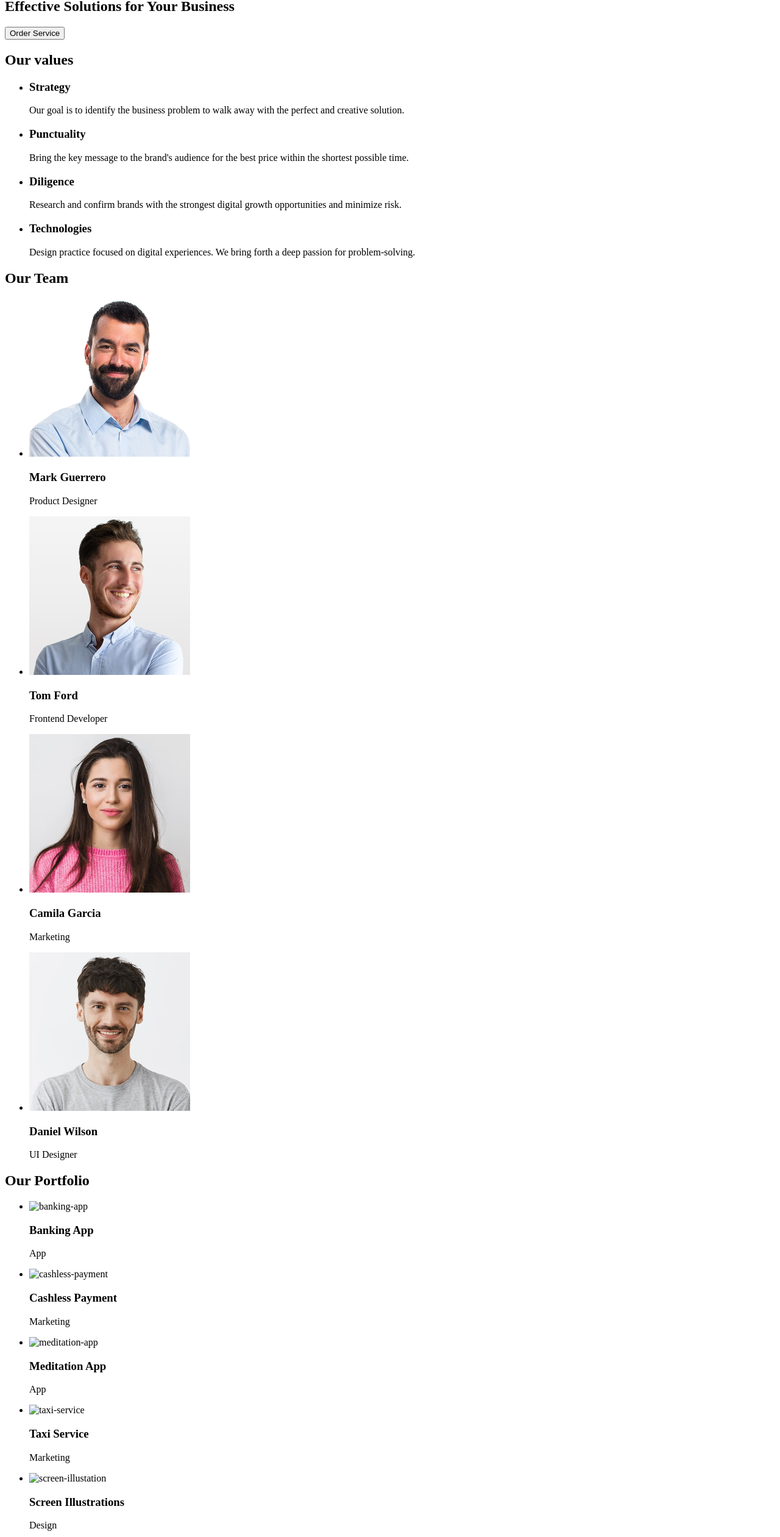
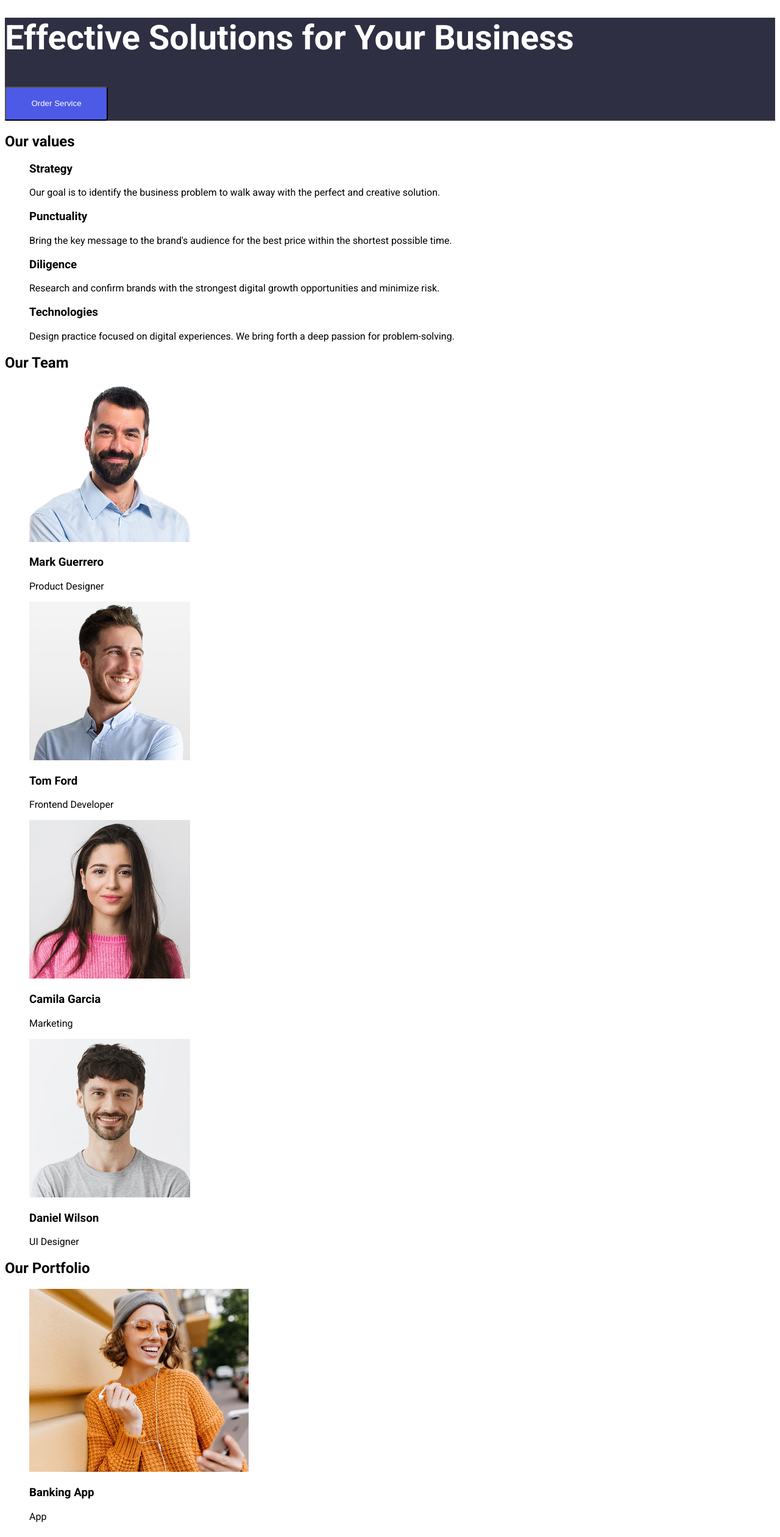
Before and after one commit to huzovskyi/goit-markup-hw-02, a plain HTML site: page index.html in a window 1280 px wide. Shown: the part 171-2692 px from the top of the page at 61% size. Drawn offline with Linux system fonts and the light colour scheme.

Commit message:
css-added

```diff
--- a/css/styles.css
+++ b/css/styles.css
@@ -0,0 +1,12 @@
+body {font-family: Roboto,
+    sans-serif;}
+.hdr {background-color: #FFFFFF;}
+.main-page {background-color: #2E2F42;}
+.page-title {
+    color: #FFFFFF;
+    font-size: 56px;
+    font-weight: bold;
+    letter-spacing: 2%;}
+ul {list-style-type: none;}
+button {width: 169px; height: 56px;
+        background-color: #4D5AE5; color: #FFFFFF;border-radius: 4px;}
--- a/index.html
+++ b/index.html
@@ -3,10 +3,15 @@
 <head>
     <meta charset="UTF-8">
     <meta name="viewport" content="width=device-width, initial-scale=1.0">
+    <link rel="preconnect" href="https://fonts.googleapis.com">
+    <link rel="preconnect" href="https://fonts.gstatic.com" crossorigin>
+    <link href="https://fonts.googleapis.com/css2?family=Roboto:ital,wght@0,100..900;1,100..900&display=swap"
+        rel="stylesheet">
+    <link rel="stylesheet" href="./css/styles.css" />
     <title>Document</title>
 </head>
 <body>
-    <header>
+    <header class="hdr">
         <nav>
           <a href="./index.html">WebStudio</a>
             <Ul>
@@ -23,8 +28,8 @@
         </address>
     </header>
     <Main>
-      <section> <H1>Effective Solutions for Your Business</H1>
-        <button type="button">Order Service</button>
+      <section class="main-page"> <H1 class="page-title">Effective Solutions for Your Business</H1>
+        <button type="button" class="btn">Order Service</button>
       </section>
      <section> <h2>Our values</h2>
      <ul>
@@ -72,32 +77,32 @@
         <h2>Our Portfolio</h2>
         <ul>
             <li>
-                <img src="" alt="banking-app">
+                <img src="./images/prtf1.jpg" alt="banking-app" width="360" height="300">
                 <h3>Banking App</h3>
                 <p>App</p>
             </li>
             <li>
-                <img src="" alt="cashless-payment">
+                <img src="./images/prtf2.jpg" alt="cashless-payment" width="360" height="300">
                 <h3>Cashless Payment</h3>
                 <p>Marketing</p>
             </li>
             <li>
-                <img src="" alt="meditation-app">
+                <img src="./images/prtf3.jpg" alt="meditation-app" width="360" height="300">
                 <h3>Meditation App</h3>
                 <p>App</p>
             </li>
             <li>
-                <img src="" alt="taxi-service">
+                <img src="./images/prtf4.jpg" alt="taxi-service" width="360" height="300">
                 <h3>Taxi Service</h3>
                 <p>Marketing</p>
             </li>
             <li>
-                <img src="" alt="screen-illustation">
+                <img src="./images/prtf5.jpg" alt="screen-illustation" width="360" height="300">
                 <h3>Screen Illustrations</h3>
                 <p>Design</p>
             </li>
             <li>
-                <img src="" alt="online-courses">
+                <img src="./images/prtf6.jpg" alt="online-courses" width="360" height="300">
                 <h3>Online Courses</h3>
                 <p>Marketing</p>
             </li>
```
Also changed, not shown: images/prtf1.jpg (added), images/prtf2.jpg (added), images/prtf3.jpg (added), images/prtf4.jpg (added), images/prtf5.jpg (added), images/prtf6.jpg (added).
